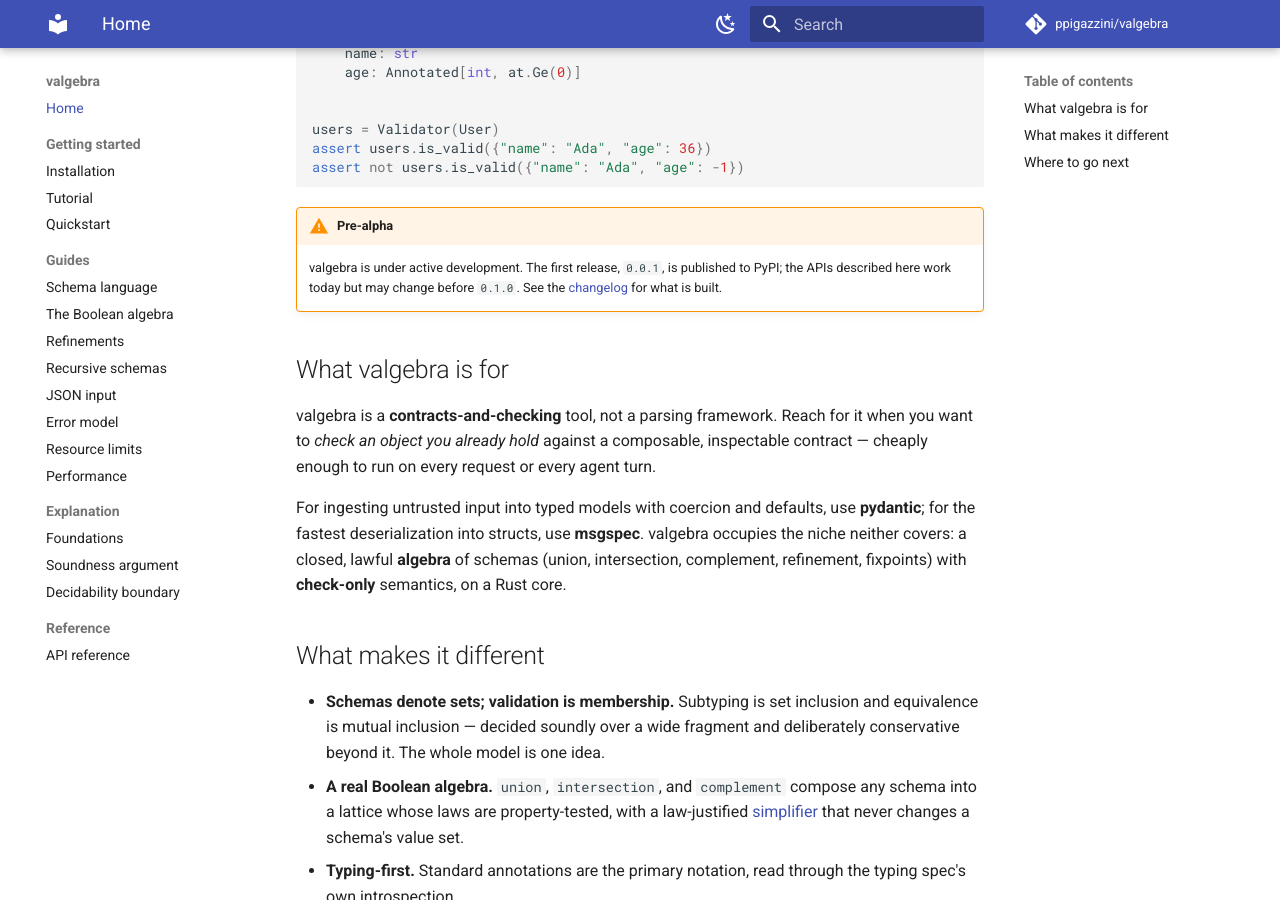
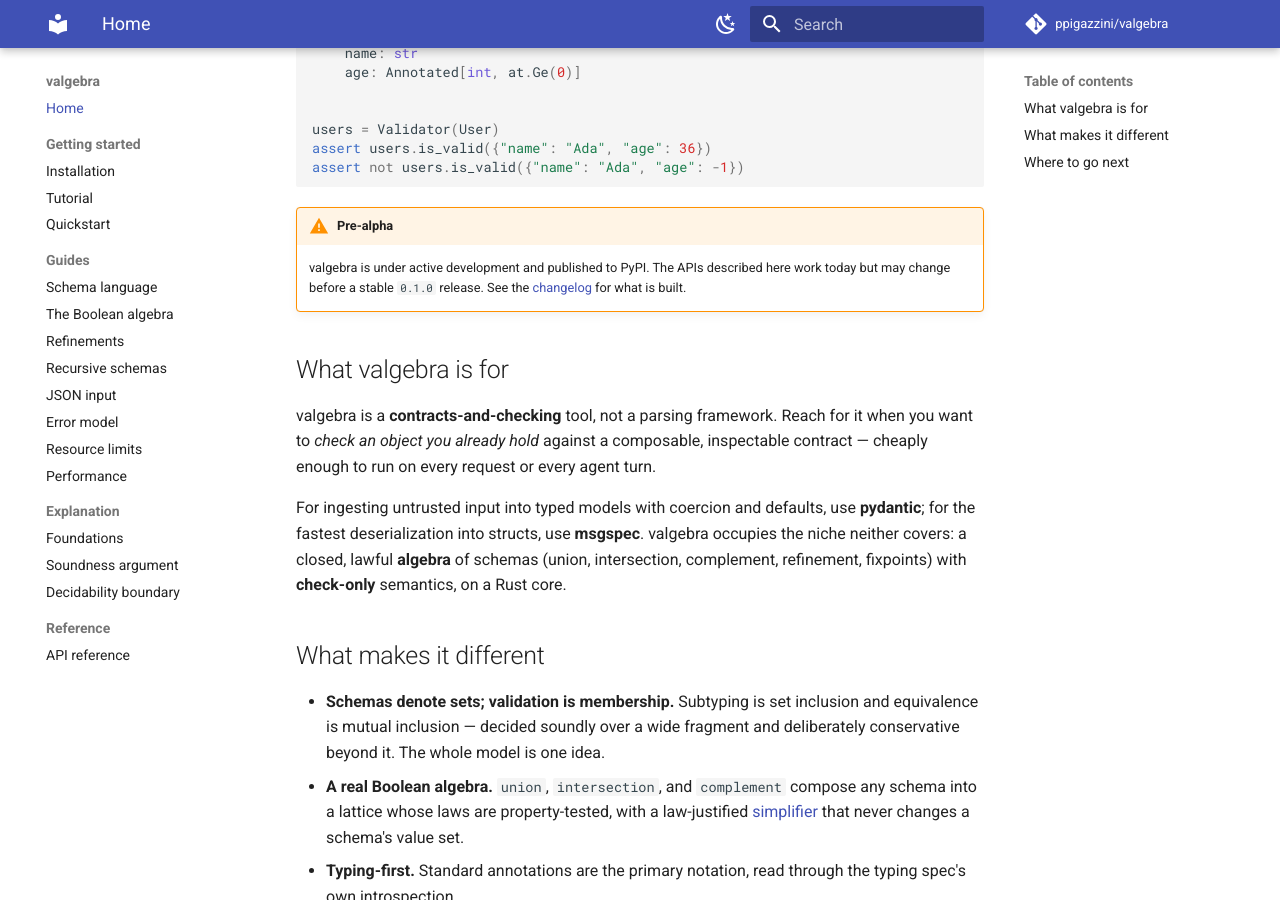
Before and after one commit to ppigazzini/valgebra, an MkDocs documentation site: the page built from docs/index.md, in a window 1280 px wide and 900 px high, scrolled down 433 px. Built offline with MkDocs 1.6.1 and Material for MkDocs 9.7.7, drawn with Linux system fonts in a browser that asks for light colours; comment, search, counter and statistics services are not loaded.

Commit message:
docs: state the pre-alpha banner without a pinned version
Drop the hardcoded current-version literal from the readme and docs
pre-alpha warnings so the banners do not go stale on every release bump.
The banners describe the pre-alpha status and the stable `0.1.0` target,
a fixed forward milestone, and defer the current version to the changelog
and the package metadata.

````diff
--- a/docs/index.md
+++ b/docs/index.md
@@ -30,9 +30,9 @@ assert not users.is_valid({"name": "Ada", "age": -1})
 ```
 
 !!! warning "Pre-alpha"
-    valgebra is under active development. The first release, `0.0.1`, is
-    published to PyPI; the APIs described here work today but may change before
-    `0.1.0`. See the
+    valgebra is under active development and published to PyPI. The APIs
+    described here work today but may change before a stable `0.1.0` release.
+    See the
     [changelog](https://github.com/ppigazzini/valgebra/blob/main/CHANGELOG.md)
     for what is built.
 
````
Also changed, not shown: README.md (+2 -2 lines).
